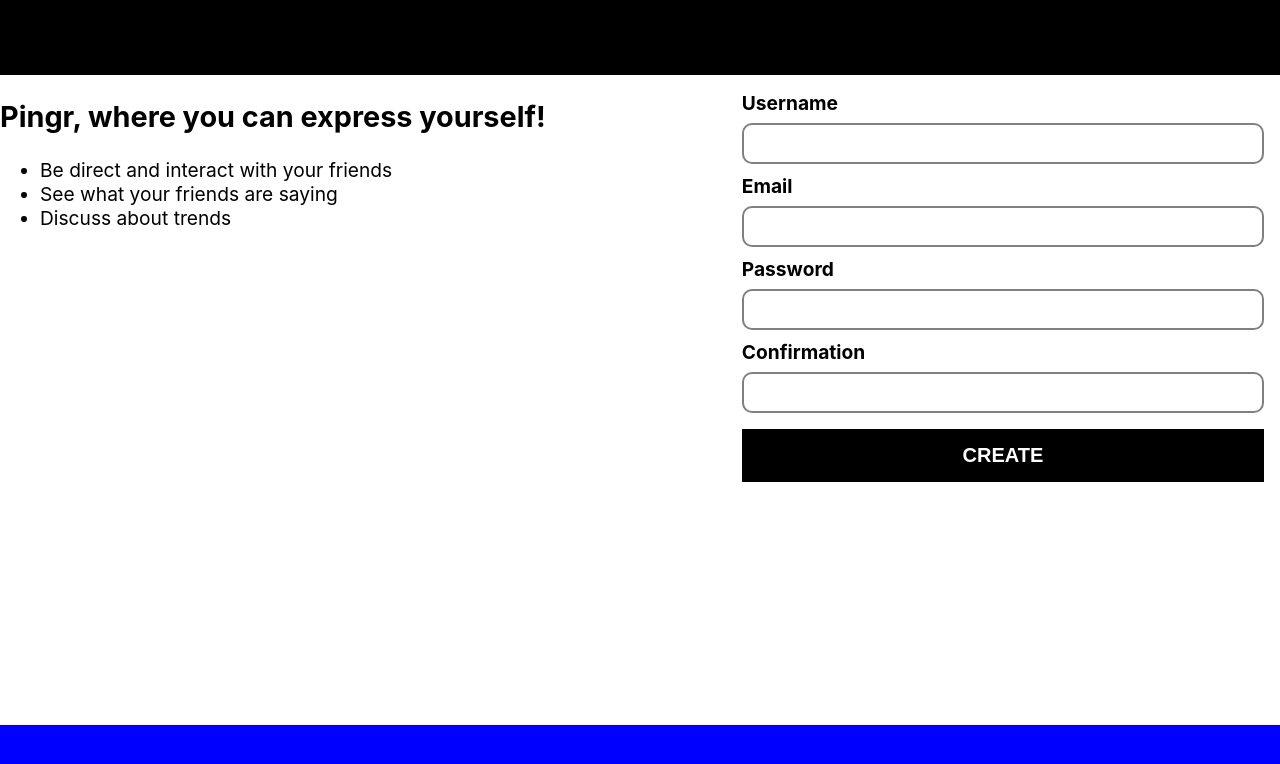
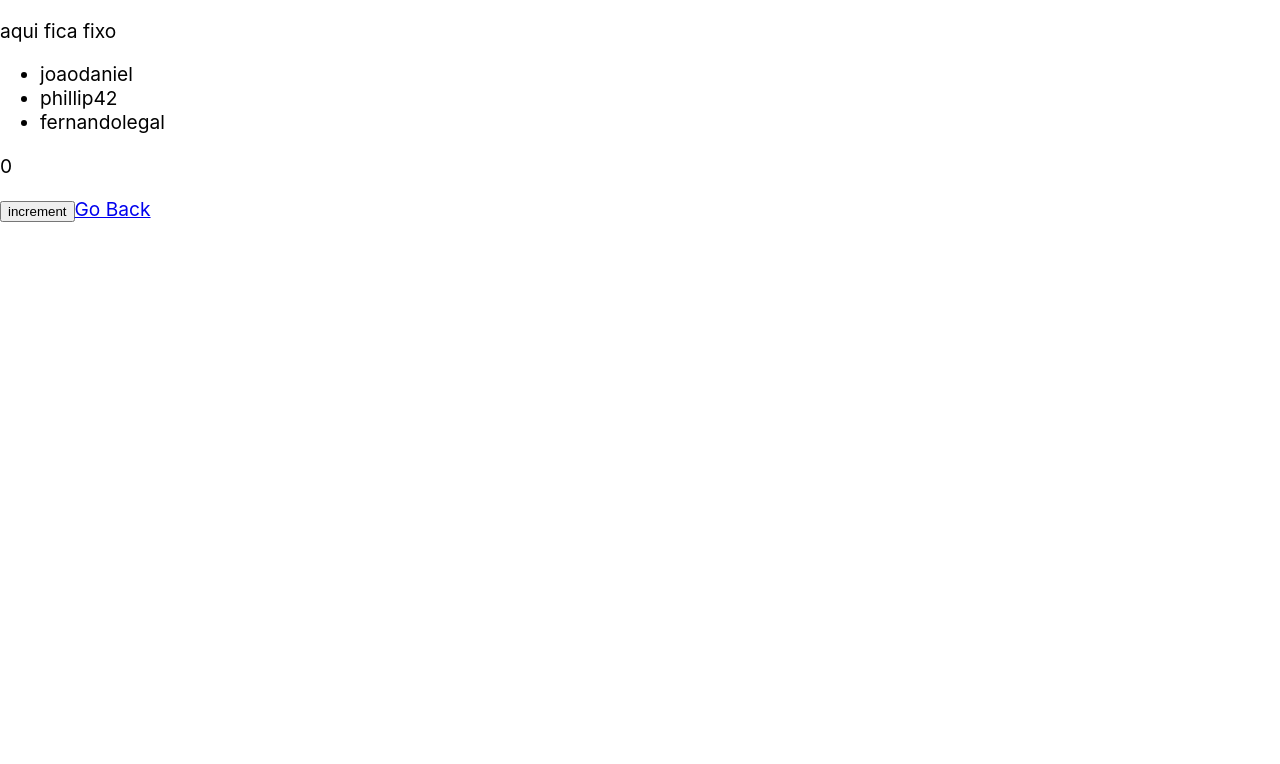
Before and after one commit to pingr-course/frontend, a React (Create React App) app: page /profiles in a window 1280 px wide. Shown: the top 764 px of the page. Built offline with nearby package versions, Linux system fonts and the light colour scheme; data requests are answered from the project's data file.

Commit message:
wrap useState, useEffect and routing
Signed-off-by: João Daniel <jotaf.daniel@gmail.com>

```diff
--- /dev/null
+++ b/db.json
@@ -0,0 +1,22 @@
+{
+  "accounts": [
+    {
+      "id": 1,
+      "username": "joaodaniel",
+      "email": "joao@mail.com",
+      "password": "123456"
+    },
+    {
+      "id": 2,
+      "username": "phillip42",
+      "email": "phillip42@mail.com",
+      "password": "123456"
+    },
+    {
+      "username": "fernandolegal",
+      "email": "fernando@legal.com",
+      "password": "123456",
+      "id": 3
+    }
+  ]
+}
--- a/package.json
+++ b/package.json
@@ -6,8 +6,10 @@
     "@testing-library/jest-dom": "^5.16.1",
     "@testing-library/react": "^12.1.2",
     "@testing-library/user-event": "^13.5.0",
+    "json-server": "^0.17.0",
     "react": "^17.0.2",
     "react-dom": "^17.0.2",
+    "react-router-dom": "^6.2.1",
     "react-scripts": "5.0.0",
     "web-vitals": "^2.1.2"
   },
@@ -15,7 +17,8 @@
     "start": "react-scripts start",
     "build": "react-scripts build",
     "test": "react-scripts test",
-    "eject": "react-scripts eject"
+    "eject": "react-scripts eject",
+    "server": "json-server --watch db.json --port 5000"
   },
   "eslintConfig": {
     "extends": [
--- a/src/App.js
+++ b/src/App.js
@@ -1,11 +1,23 @@
+import { BrowserRouter as Router, Routes, Route } from 'react-router-dom';
+
 import './App.css';
 import Home from './components/pages/Home'
+import Profiles from './components/pages/Profiles'
+import AProfile from './components/pages/AProfile'
+
 
 function App() {
   return (
-    <div className="App">
-      <Home />
-    </div>
+    <Router>
+      <div className="App">
+        <p>aqui fica fixo</p>
+        <Routes>
+          <Route path="/profiles" element={<Profiles />} />
+          <Route path="/profiles/:id" element={<AProfile />} />
+          <Route path="/" element={<Home />} />
+        </Routes>
+      </div>
+    </Router>
   );
 }
 
--- a/src/components/CallToAction.jsx
+++ b/src/components/CallToAction.jsx
@@ -1,3 +1,5 @@
+import { Link } from 'react-router-dom'
+
 import List from './utils/List'
 
 function CallToAction({ className }) {
@@ -12,6 +14,8 @@ function CallToAction({ className }) {
       <h2>Pingr, where you can express yourself!</h2>
 
       <List items={actions} />
+
+      <Link to="/profiles">See who's already here!</Link>
     </aside>
   )
 }
--- a/src/components/RegistrationForm.jsx
+++ b/src/components/RegistrationForm.jsx
@@ -1,25 +1,64 @@
+import { useState } from 'react/cjs/react.development'
 import LabeledInput from './utils/LabeledInput'
 import Submit from './utils/Submit'
 
 function RegistrationForm({ className }) {
+  const [username, setUsername] = useState('')
+  const [email, setEmail] = useState('')
+  const [password, setPassword] = useState('')
+  const [confirmation, setConfirmation] = useState('')
+
+  function formSubmit(e) {
+    e.preventDefault()
+
+    if (password !== confirmation) {
+      alert('invalid password')
+      return
+    }
+
+    const account = { username, email, password }
+
+    // axios - alternativa
+
+    // retorna Promise
+    fetch('http://localhost:5000/accounts', {
+      method: 'POST',
+      headers: {
+        'Content-type': 'application/json'
+      },
+      body: JSON.stringify(account)
+    })
+      .then((resp) => resp.json())
+      .then((data) => console.log(data))
+      .catch((error) => console.log(error))
+  }
+
   return (
     <main style={{ width: '100%' }} className={className}>
-      <form style={{ margin: '1rem' }} onSubmit={(e) => e.preventDefault()}>
+      <form style={{ margin: '1rem' }} onSubmit={formSubmit}>
         <LabeledInput
           label="Username"
           type="text"
+          value={username}
+          onChange={(e) => setUsername(e.target.value)}
         />
         <LabeledInput
           label="Email"
           type="email"
+          value={email}
+          onChange={(e) => setEmail(e.target.value)}
         />
         <LabeledInput
           label="Password"
           type="password"
+          value={password}
+          onChange={(e) => setPassword(e.target.value)}
         />
         <LabeledInput
           label="Confirmation"
           type="password"
+          value={confirmation}
+          onChange={(e) => setConfirmation(e.target.value)}
         />
 
         <Submit label="Create" />
--- /dev/null
+++ b/src/components/pages/AProfile.jsx
@@ -0,0 +1,16 @@
+import { useParams } from "react-router-dom"
+
+function AProfile() {
+  // fetch no backend pela account específica
+  const { id } = useParams()
+
+  // useState para definir a conta
+  // useEffect para buscar a conta no backend
+  //    fetch(`http://localhost:5000/accounts/${id}`)
+
+  return (
+    <p>Página de um perfil: {id}</p>
+  )
+}
+
+export default AProfile
--- /dev/null
+++ b/src/components/pages/Profiles.jsx
@@ -0,0 +1,38 @@
+import { useEffect } from 'react'
+import { useState } from 'react/cjs/react.development'
+import { Link } from 'react-router-dom'
+
+import List from '../utils/List'
+
+function Profiles() {
+  const [usernames, setUsernames] = useState([])
+
+  const [counter, setCounter] = useState(0)
+
+  // useEffect( fun, lista de observações )
+  useEffect(() => {
+    fetch('http://localhost:5000/accounts', {
+      method: 'GET',
+      headers: {
+        'Content-type': 'application/json'
+      }
+    })
+      .then((resp) => resp.json())
+      .then((data) => {
+        const unames = data.map((account) => account.username)
+        setUsernames(unames)
+      })
+      .catch((error) => console.log(error))
+  }, [counter])
+
+  return (
+    <main>
+      <List items={usernames} />
+      <p>{counter}</p>
+      <button onClick={() => setCounter(counter + 1)}>increment</button>
+      <Link to="/">Go Back</Link>
+    </main>
+  )
+}
+
+export default Profiles
--- a/src/components/utils/LabeledInput.jsx
+++ b/src/components/utils/LabeledInput.jsx
@@ -2,13 +2,13 @@ import './LabeledInput.css'
 
 // caixa de texto, input
 
-function LabeledInput({ label, type }) {
+function LabeledInput({ label, type, value, onChange }) {
   return (
     <div className="input-control">
       <label>
-        { label }
+        {label}
       </label>
-      <input type={type} />
+      <input type={type} value={value} onChange={onChange} />
     </div>
   )
 }
```
Also changed, not shown: 1 other file (tests, documents, lock files or other folders).
